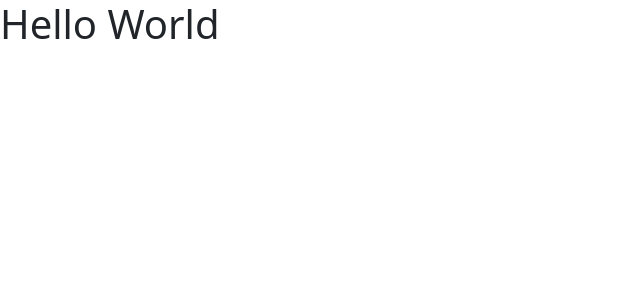
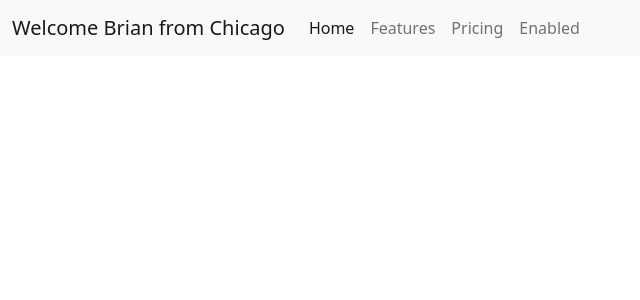
Before and after one commit to ibsy000/week8_day1_react_intro, a React (Create React App) app: page / in a window 1280 px wide. Shown: the top 300 px of the page, without its empty margins (0-640 px from the left). Built offline with nearby package versions, Linux system fonts and the light colour scheme.

Commit message:
add navbar component

```diff
--- a/src/App.js
+++ b/src/App.js
@@ -1,9 +1,12 @@
+import Navbar from "./components/Navbar";
 
 
-function App() {
-  return (
-    <h1>Hello World</h1>
-  );
+function App(props) {
+    return (
+        <>
+        <Navbar name = 'Brian' city = 'Chicago' />
+        </>
+    );
 }
 
 export default App;
--- /dev/null
+++ b/src/components/Navbar.js
@@ -0,0 +1,26 @@
+// rfc -- react function component
+
+import React from 'react'
+
+export default function Navbar(props) {
+    console.log('Hello this is the navbar component')
+    console.log(props)
+    return (
+        <nav className="navbar navbar-expand-lg navbar-light bg-light">
+            <div className="container-fluid">
+                <a className="navbar-brand" href="/">Welcome {props.name} from {props.city}</a>
+                <button className="navbar-toggler" type="button" data-bs-toggle="collapse" data-bs-target="#navbarNavAltMarkup" aria-controls="navbarNavAltMarkup" aria-expanded="false" aria-label="Toggle navigation">
+                <span className="navbar-toggler-icon"></span>
+                </button>
+                <div className="collapse navbar-collapse" id="navbarNavAltMarkup">
+                <div className="navbar-nav">
+                    <a className="nav-link active" aria-current="page" href="/">Home</a>
+                    <a className="nav-link" href="/">Features</a>
+                    <a className="nav-link" href="/">Pricing</a>
+                    <a className="nav-link" href="/">Enabled</a>
+                </div>
+                </div>
+            </div>
+        </nav>
+    )
+}
--- a/src/index.js
+++ b/src/index.js
@@ -10,6 +10,8 @@
   </React.StrictMode>
 );
 
+// <App /> is a component
+
 // If you want to start measuring performance in your app, pass a function
 // to log results (for example: reportWebVitals(console.log))
 // or send to an analytics endpoint. Learn more: https://bit.ly/CRA-vitals
```
